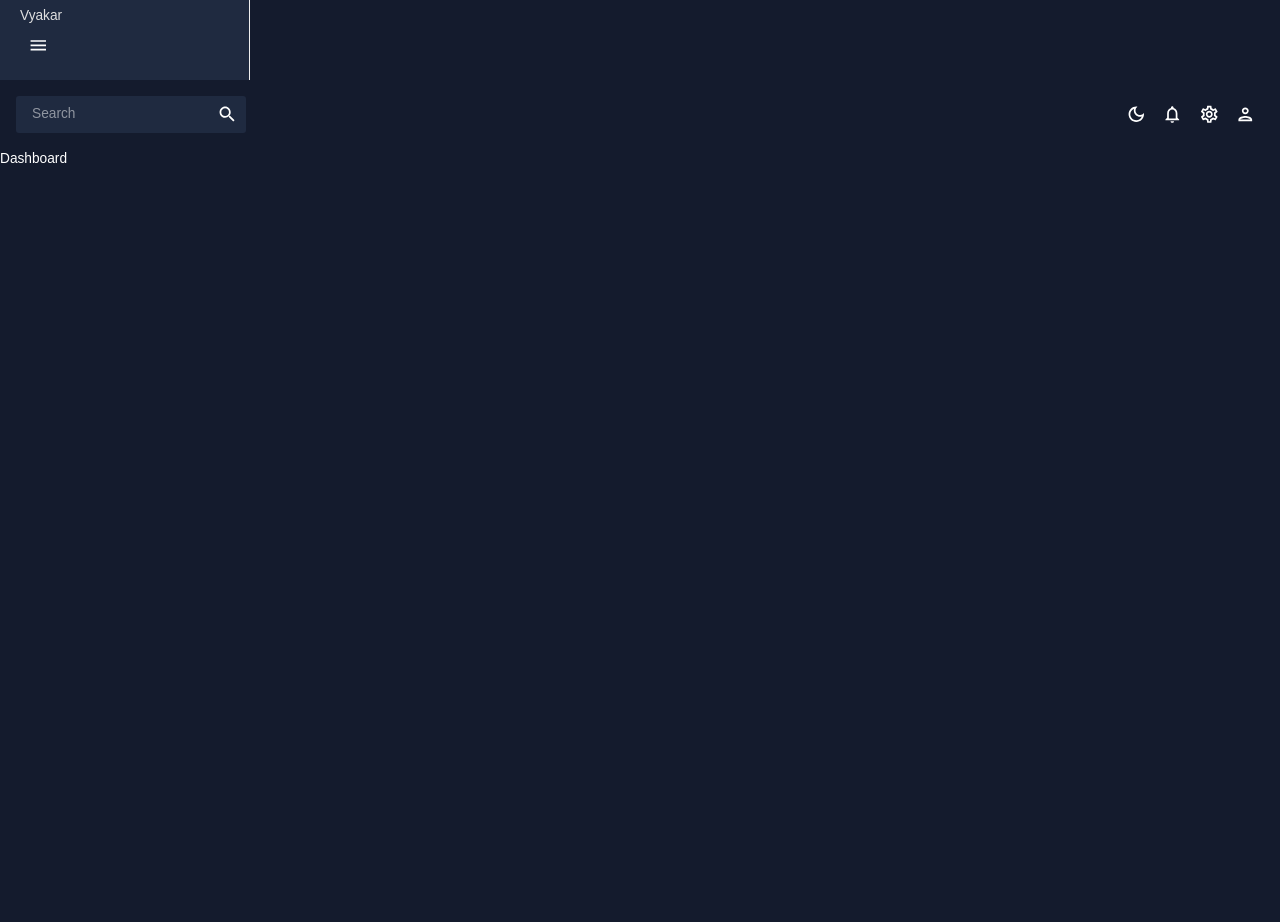
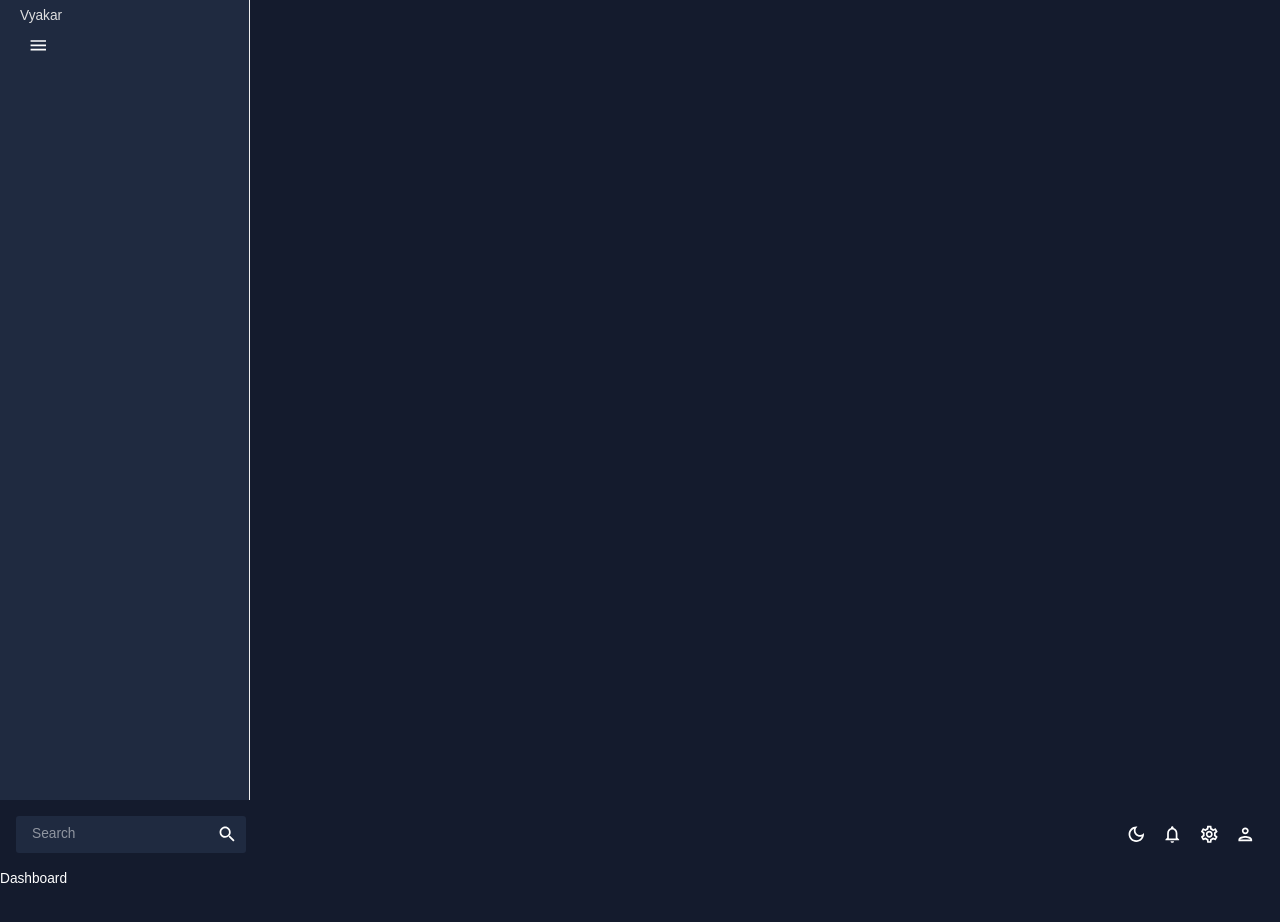
Before and after one commit to sgaurang82/react-admin-dashboard, a React (Vite) app: page / in a window 1280 px wide. Shown: the top 922 px of the page. Before the commit the page ends 880 px from the top, so only its background shows below. Built offline with nearby package versions, Linux system fonts and the light colour scheme; a web font is replaced by a local one.

Commit message:
Added side bar styles

```diff
--- a/src/scenes/global/Sidebar.tsx
+++ b/src/scenes/global/Sidebar.tsx
@@ -3,6 +3,7 @@ import { tokens } from "../../theme";
 import { useState } from "react";
 import { Menu, MenuItem, Sidebar as SidebarPro } from "react-pro-sidebar";
 import MenuOutlinedIcon from "@mui/icons-material/MenuOutlined";
+// import "react-pro-sidebar/dist/css/styles.css";
 
 const Sidebar = () => {
   const theme = useTheme();
@@ -28,6 +29,8 @@ const Sidebar = () => {
         "& .pro-menu-item.active": {
           color: "#6870fa !important",
         },
+        display: "flex",
+        height: "100%",
       }}
     >
       <SidebarPro collapsed={isCollepsed} backgroundColor={colors.primary[400]}>
```
